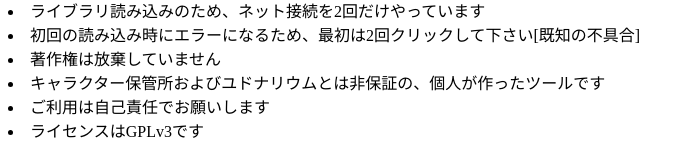
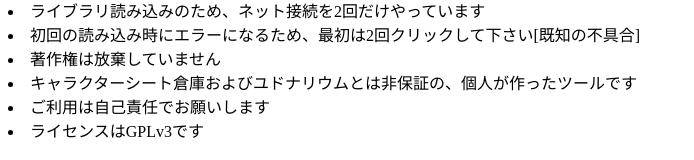
Before and after one commit to saronpasu/trpg_pages, a plain HTML site: page docs/tnm/index.html in a window 1280 px wide. Shown: the part 490-650 px from the top of the page, without its empty margins (0-694 px from the left). Drawn offline with Linux system fonts and the light colour scheme.

Commit message:
fix service name missed.

```diff
--- a/docs/tnm/index.html
+++ b/docs/tnm/index.html
@@ -1164,7 +1164,7 @@
             <li>ライブラリ読み込みのため、ネット接続を2回だけやっています</li>
             <li>初回の読み込み時にエラーになるため、最初は2回クリックして下さい[既知の不具合]</li>
             <li>著作権は放棄していません</li>
-            <li>キャラクター保管所およびユドナリウムとは非保証の、個人が作ったツールです</li>
+            <li>キャラクターシート倉庫およびユドナリウムとは非保証の、個人が作ったツールです</li>
             <li>ご利用は自己責任でお願いします</li>
             <li>ライセンスはGPLv3です</li>
         </div>
```
